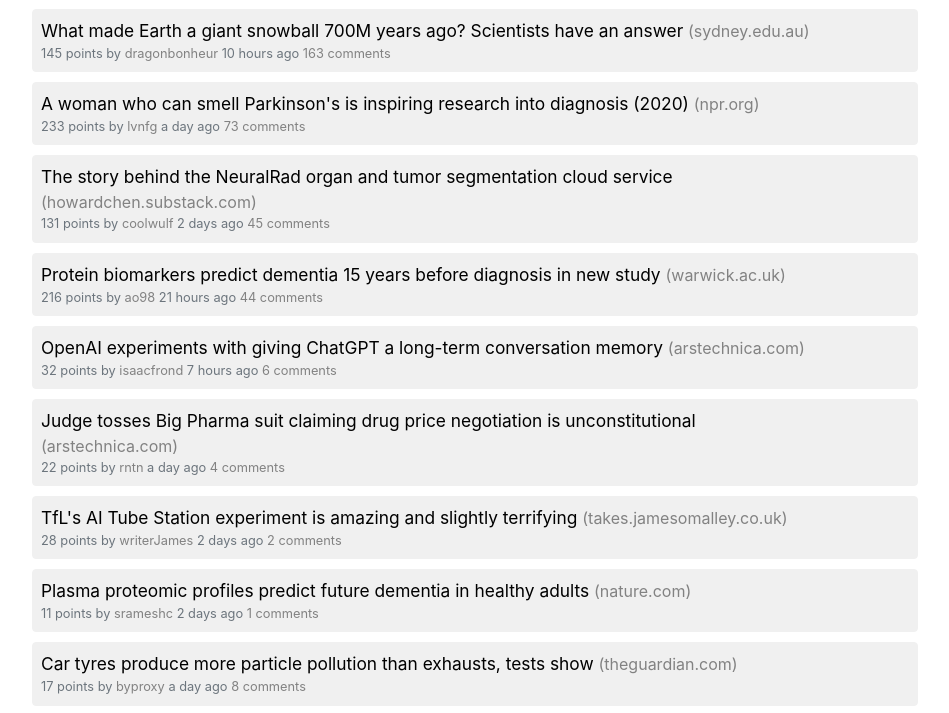
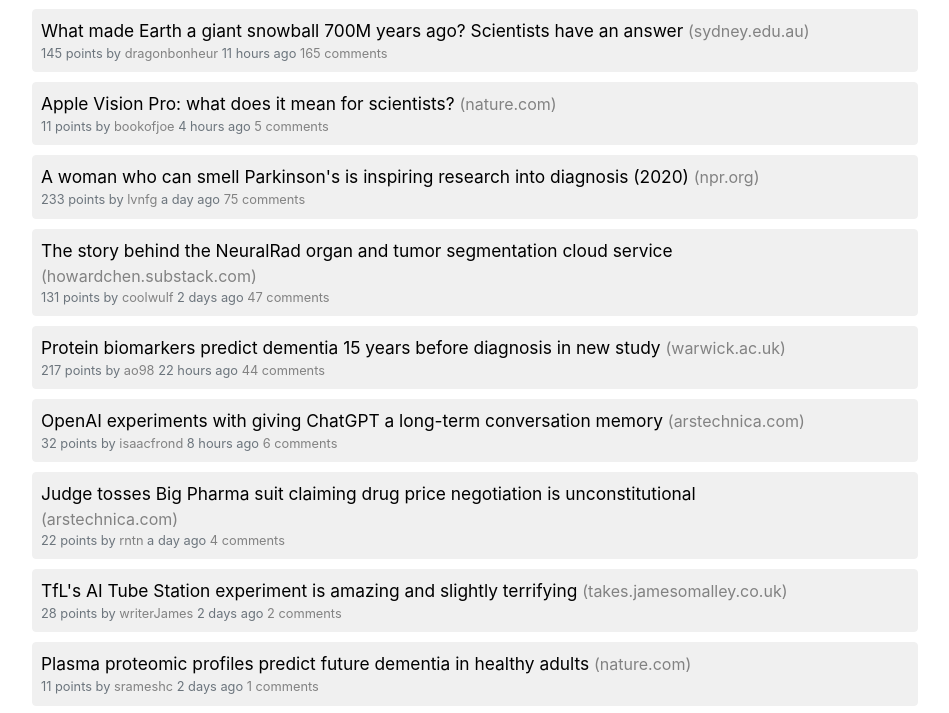
Before and after one commit to agurvets/agurvets.github.io, a plain HTML site: page hackermd/src/build/index.html in a window 1280 px wide. Shown: the part 52-765 px from the top of the page, without its empty margins (165-1114 px from the left). Drawn offline with nearby package versions, Linux system fonts and the light colour scheme.

Commit message:
automated update

```diff
--- a/hackermd/src/build/index.html
+++ b/hackermd/src/build/index.html
@@ -60,9 +60,30 @@
 
                             <div class="d-flex justify-content-between align-items-center">
                                 <small class="text-muted text-left subtitle">
-                                    145 points by <a href="https://news.ycombinator.com/user?id=dragonbonheur" target="_blank">dragonbonheur</a> 10 hours ago
+                                    145 points by <a href="https://news.ycombinator.com/user?id=dragonbonheur" target="_blank">dragonbonheur</a> 11 hours ago
 
-                                    <a href="https://news.ycombinator.com/item?id=39369040" target="_blank">163 comments</a>
+                                    <a href="https://news.ycombinator.com/item?id=39369040" target="_blank">165 comments</a>
+
+                                </small>
+                            </div>
+                        </div>
+                    </article>
+
+                    <article class="item-wrapper">
+                        <div class="item">
+                            <a class="title" href="https://www.nature.com/articles/d41586-024-00387-z" target="_blank">
+                            Apple Vision Pro: what does it mean for scientists?
+                            </a>
+
+                            <span class="subtitle">
+                                <a class="domain-link" href="https://news.ycombinator.com/from?site=nature.com" target="_blank">(nature.com)</a>
+                            </span>
+
+                            <div class="d-flex justify-content-between align-items-center">
+                                <small class="text-muted text-left subtitle">
+                                    11 points by <a href="https://news.ycombinator.com/user?id=bookofjoe" target="_blank">bookofjoe</a> 4 hours ago
+
+                                    <a href="https://news.ycombinator.com/item?id=39373983" target="_blank">5 comments</a>
 
                                 </small>
                             </div>
@@ -83,7 +104,7 @@
                                 <small class="text-muted text-left subtitle">
                                     233 points by <a href="https://news.ycombinator.com/user?id=lvnfg" target="_blank">lvnfg</a> a day ago
 
-                                    <a href="https://news.ycombinator.com/item?id=39359545" target="_blank">73 comments</a>
+                                    <a href="https://news.ycombinator.com/item?id=39359545" target="_blank">75 comments</a>
 
                                 </small>
                             </div>
@@ -104,7 +125,7 @@
                                 <small class="text-muted text-left subtitle">
                                     131 points by <a href="https://news.ycombinator.com/user?id=coolwulf" target="_blank">coolwulf</a> 2 days ago
 
-                                    <a href="https://news.ycombinator.com/item?id=39346567" target="_blank">45 comments</a>
+                                    <a href="https://news.ycombinator.com/item?id=39346567" target="_blank">47 comments</a>
 
                                 </small>
                             </div>
@@ -123,7 +144,7 @@
 
                             <div class="d-flex justify-content-between align-items-center">
                                 <small class="text-muted text-left subtitle">
-                                    216 points by <a href="https://news.ycombinator.com/user?id=ao98" target="_blank">ao98</a> 21 hours ago
+                                    217 points by <a href="https://news.ycombinator.com/user?id=ao98" target="_blank">ao98</a> 22 hours ago
 
                                     <a href="https://news.ycombinator.com/item?id=39365104" target="_blank">44 comments</a>
 
@@ -144,7 +165,7 @@
 
                             <div class="d-flex justify-content-between align-items-center">
                                 <small class="text-muted text-left subtitle">
-                                    32 points by <a href="https://news.ycombinator.com/user?id=isaacfrond" target="_blank">isaacfrond</a> 7 hours ago
+                                    32 points by <a href="https://news.ycombinator.com/user?id=isaacfrond" target="_blank">isaacfrond</a> 8 hours ago
 
                                     <a href="https://news.ycombinator.com/item?id=39370792" target="_blank">6 comments</a>
 
```
Also changed, not shown: index.html (+27 -6 lines), top.csv (+5 -4 lines).
